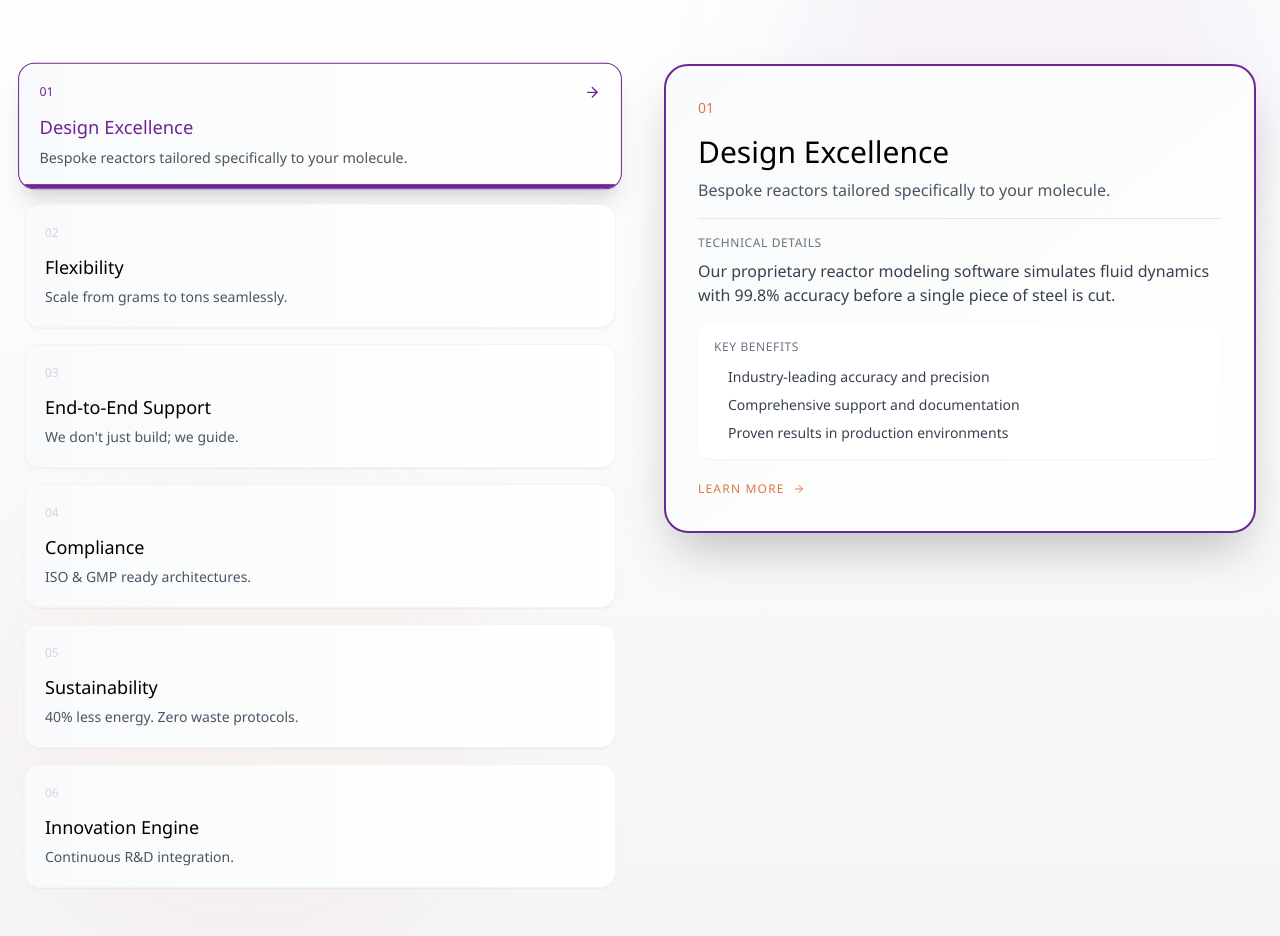
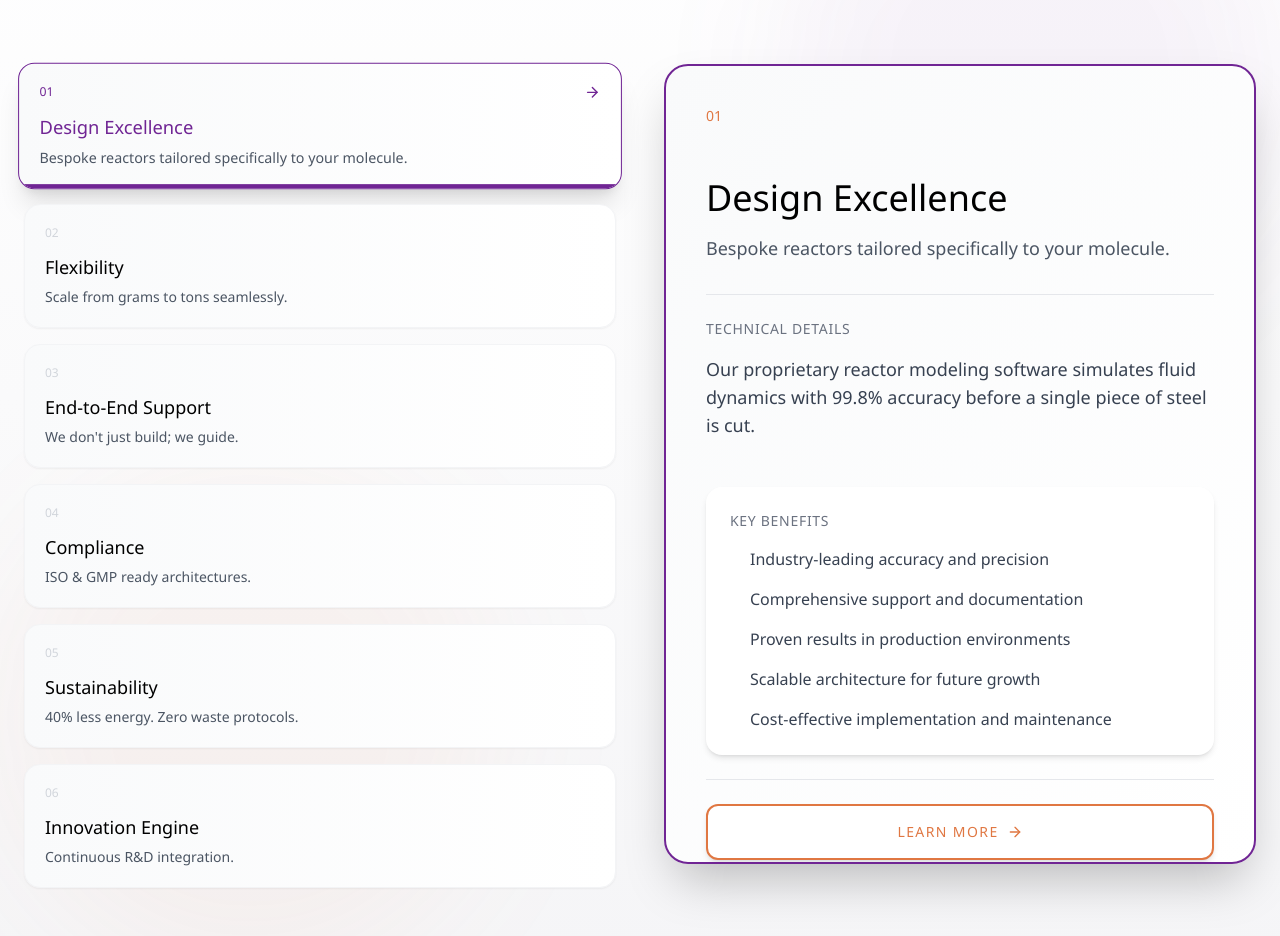
Before and after one commit to Aniketh077/revamp, a React (Vite) app: page / in a window 1280 px wide. Shown: the part 1784-2720 px from the top of the page. Built offline with nearby package versions, Linux system fonts and the light colour scheme; no server answers.

Commit message:
Updated Pillars.tsx

```diff
--- a/src/components/Pillars.tsx
+++ b/src/components/Pillars.tsx
@@ -143,57 +143,68 @@ export default function Pillars() {
           <div className="lg:sticky lg:top-24 lg:self-start h-fit">
             {selectedPillar && (
               <div
-                className={`detail-panel bg-gradient-to-br from-gray-50 to-white border-2 border-brand-purple rounded-3xl p-6 sm:p-8 shadow-2xl cursor-purple transition-all duration-300 ${
+                className={`detail-panel bg-gradient-to-br from-gray-50 to-white border-2 border-brand-purple rounded-3xl p-8 sm:p-10 shadow-2xl cursor-purple transition-all duration-300 flex flex-col ${
                   isAnimating ? 'slide-out' : 'slide-in'
                 }`}
-                style={{ minHeight: 'fit-content' }}
+                style={{ minHeight: '800px' }}
               >
-                <div className="flex justify-between items-start mb-4">
+                <div className="flex justify-between items-start mb-6">
                   <span className={`text-sm font-bold uppercase ${selectedPillar.accentColor}`}>
                     {selectedPillar.number}
                   </span>
+                  <div className={`w-12 h-12 rounded-full ${selectedPillar.accentColor.replace('text-', 'bg-')} opacity-10`}></div>
                 </div>
 
-                <h3 className="text-2xl sm:text-3xl font-bold mb-2">{selectedPillar.title}</h3>
-                <p className="text-gray-600 mb-4 text-sm sm:text-base leading-relaxed">
+                <h3 className="text-3xl sm:text-4xl font-bold mb-4 leading-tight">{selectedPillar.title}</h3>
+                <p className="text-gray-600 mb-8 text-base sm:text-lg leading-relaxed">
                   {selectedPillar.description}
                 </p>
 
-                <div className="border-t border-gray-200 pt-4">
-                  <h4 className="text-xs font-bold text-gray-500 uppercase tracking-wider mb-2">
+                <div className="border-t border-gray-200 pt-6 mb-6">
+                  <h4 className="text-sm font-bold text-gray-500 uppercase tracking-wider mb-4">
                     Technical Details
                   </h4>
-                  <p className="text-gray-700 leading-relaxed mb-4 text-sm sm:text-base">
+                  <p className="text-gray-700 leading-relaxed mb-6 text-base sm:text-lg">
                     {selectedPillar.detailedDescription}
                   </p>
+                </div>
 
-                  <div className="bg-white rounded-xl p-4 shadow-sm mb-4">
-                    <h4 className="text-xs font-bold text-gray-500 uppercase tracking-wider mb-3">
+                <div className="bg-white rounded-2xl p-6 shadow-md mb-6 flex-grow">
+                  <h4 className="text-sm font-bold text-gray-500 uppercase tracking-wider mb-4">
                     Key Benefits
                   </h4>
-                    <ul className="space-y-2">
-                      <li className="flex items-start gap-2">
-                        <div className={`w-1.5 h-1.5 rounded-full ${selectedPillar.accentColor} mt-1.5`}></div>
-                        <span className="text-gray-700 text-xs sm:text-sm">Industry-leading accuracy and precision</span>
+                  <ul className="space-y-4">
+                    <li className="flex items-start gap-3">
+                      <div className={`w-2 h-2 rounded-full ${selectedPillar.accentColor} mt-2 flex-shrink-0`}></div>
+                      <span className="text-gray-700 text-sm sm:text-base leading-relaxed">Industry-leading accuracy and precision</span>
                     </li>
-                      <li className="flex items-start gap-2">
-                        <div className={`w-1.5 h-1.5 rounded-full ${selectedPillar.accentColor} mt-1.5`}></div>
-                        <span className="text-gray-700 text-xs sm:text-sm">Comprehensive support and documentation</span>
+                    <li className="flex items-start gap-3">
+                      <div className={`w-2 h-2 rounded-full ${selectedPillar.accentColor} mt-2 flex-shrink-0`}></div>
+                      <span className="text-gray-700 text-sm sm:text-base leading-relaxed">Comprehensive support and documentation</span>
                     </li>
-                      <li className="flex items-start gap-2">
-                        <div className={`w-1.5 h-1.5 rounded-full ${selectedPillar.accentColor} mt-1.5`}></div>
-                        <span className="text-gray-700 text-xs sm:text-sm">Proven results in production environments</span>
+                    <li className="flex items-start gap-3">
+                      <div className={`w-2 h-2 rounded-full ${selectedPillar.accentColor} mt-2 flex-shrink-0`}></div>
+                      <span className="text-gray-700 text-sm sm:text-base leading-relaxed">Proven results in production environments</span>
+                    </li>
+                    <li className="flex items-start gap-3">
+                      <div className={`w-2 h-2 rounded-full ${selectedPillar.accentColor} mt-2 flex-shrink-0`}></div>
+                      <span className="text-gray-700 text-sm sm:text-base leading-relaxed">Scalable architecture for future growth</span>
+                    </li>
+                    <li className="flex items-start gap-3">
+                      <div className={`w-2 h-2 rounded-full ${selectedPillar.accentColor} mt-2 flex-shrink-0`}></div>
+                      <span className="text-gray-700 text-sm sm:text-base leading-relaxed">Cost-effective implementation and maintenance</span>
                     </li>
                   </ul>
                 </div>
 
+                <div className="pt-6 border-t border-gray-200 mt-auto">
                   <a
                     href={`/pillar/${selectedPillar.id}`}
                     target="_blank"
                     rel="noopener noreferrer"
-                    className={`inline-flex items-center text-xs font-bold uppercase tracking-widest ${selectedPillar.accentColor} hover:underline transition-all`}
+                    className={`inline-flex items-center justify-center w-full py-4 px-6 text-sm font-bold uppercase tracking-widest ${selectedPillar.accentColor} bg-white rounded-xl shadow-md hover:shadow-xl hover:scale-105 transition-all duration-300 border-2 ${selectedPillar.borderColor}`}
                   >
-                    Learn More <ArrowRight className="w-3 h-3 ml-2" />
+                    Learn More <ArrowRight className="w-4 h-4 ml-2" />
                   </a>
                 </div>
               </div>
@@ -219,7 +230,8 @@ export default function Pillars() {
 
         @media (min-width: 1024px) {
           .detail-panel {
-            max-height: calc(100vh - 12rem);
+            min-height: 800px;
+            max-height: calc(100vh - 8rem);
             overflow-y: auto;
           }
 
@@ -239,6 +251,12 @@ export default function Pillars() {
 
           .detail-panel::-webkit-scrollbar-thumb:hover {
             background: #8e30bc;
+          }
+        }
+
+        @media (max-width: 1023px) {
+          .detail-panel {
+            min-height: 500px;
           }
         }
 
```
Lines whose indentation alone changed are shown as unchanged.
